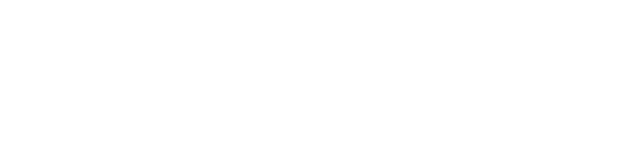
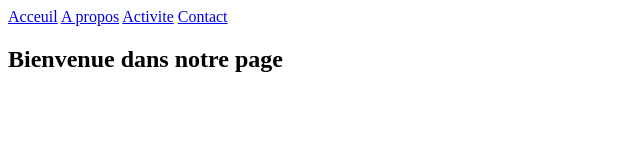
Before and after one commit to Diallo-alpha/testnmc, a plain HTML site: page index.html in a window 1280 px wide. Shown: the whole page, without its empty margins (0-640 px from the left). Drawn offline with Linux system fonts and the light colour scheme.

Commit message:
ajouter la partie du barr de navigation et le h1

```diff
--- a/index.html
+++ b/index.html
@@ -8,10 +8,17 @@
 </head>
 <body>
     <header>
-        <nav></nav>
+        <nav>
+            <a href="#">Acceuil</a>
+            <a href="#">A propos</a>
+            <a href="#">Activite</a>
+            <a href="#">Contact</a>
+        </nav>
     </header>
         <main>
-            <section class="sect1"></section>
+            <section class="sect1">
+                <h1>Bienvenue dans notre page</h1>
+            </section>
             <section class="sect2"></section>
             <footer></footer>
         </main>
```
